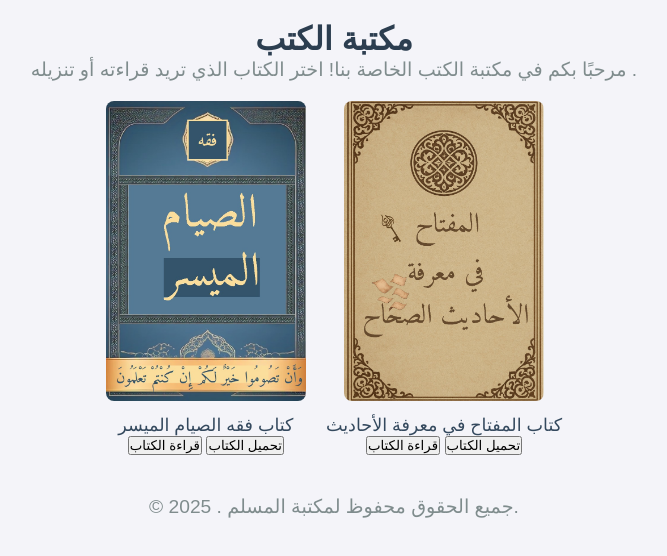
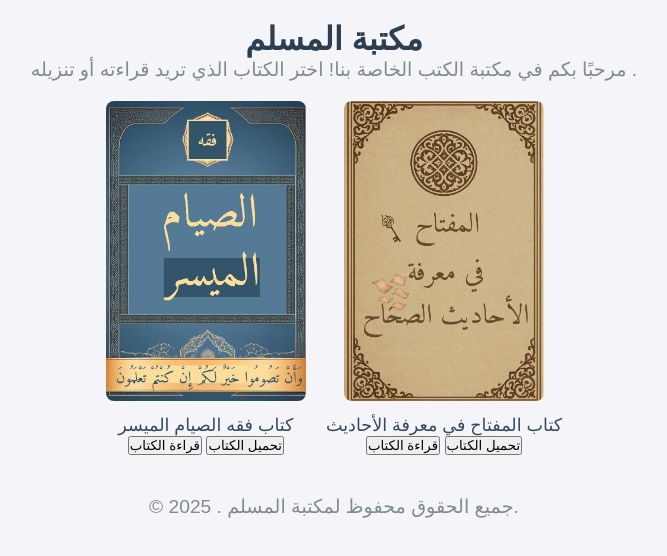
Before and after one commit to VEd1223/Mus_lib, a plain HTML site: page index.html in a window 1280 px wide. Shown: the whole page, without its empty margins (306-973 px from the left). Drawn offline with nearby package versions, Linux system fonts and the light colour scheme.

Commit message:
Update index.html

```diff
--- a/index.html
+++ b/index.html
@@ -63,7 +63,7 @@
 </head>
 <body>
     <header>
-        <h1>مكتبة الكتب</h1>
+        <h1>مكتبة المسلم </h1>
         <p>مرحبًا بكم في مكتبة الكتب الخاصة بنا! اختر الكتاب الذي تريد قراءته أو تنزيله .</p>
     </header>
 
```
